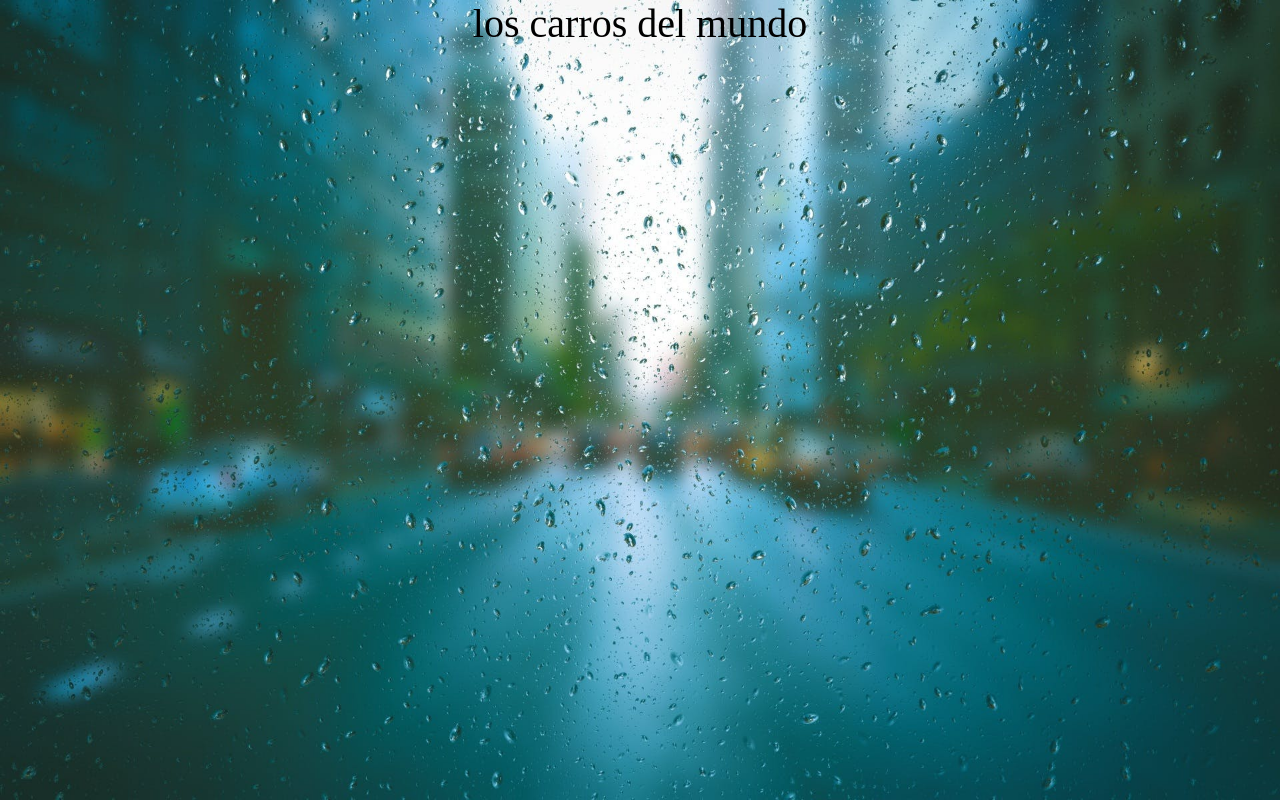
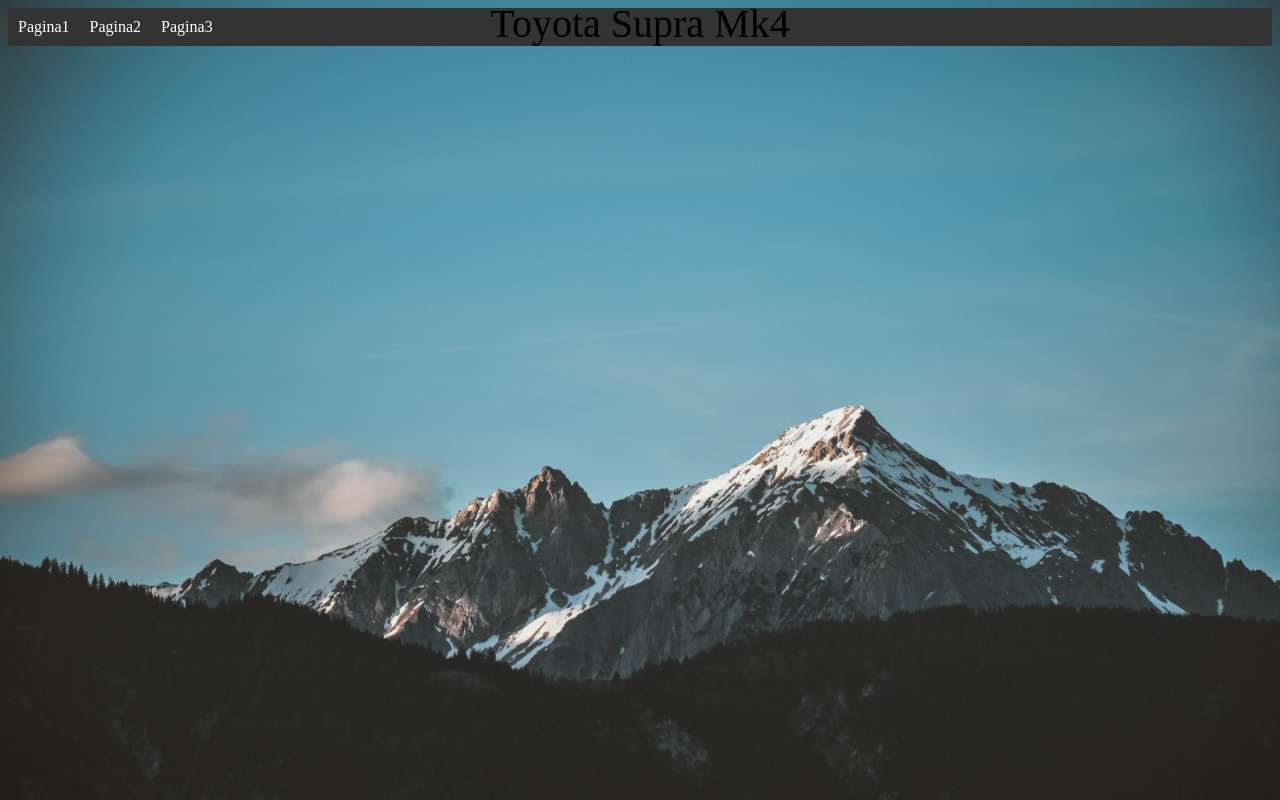
Before and after one commit to samuel216progra/Taller_Laboratorio1, a plain HTML site: page index.html in a window 1280 px wide. Drawn offline with Linux system fonts and the light colour scheme.

Commit message:
se descargaron imagines y se trabajo en el css

```diff
--- a/asses/styles.css
+++ b/asses/styles.css
@@ -13,8 +13,37 @@ header{
 }
 
 body{
-    background-image: url('../img/Fondo2.jpg');
+    background-image: url('../img/Fondo3.jpg');
 background-size: cover;
     background-repeat: no-repeat;
 
 }
+
+nav {
+    display: flex;
+    justify-content: space-between;
+    align-items: center;
+    background-color: #333;
+    color: #fff;
+    padding: 10px;
+}
+
+nav ul {
+    list-style: none;
+    display: flex;
+    margin: 0;
+    padding: 0;
+}
+
+nav ul li {
+    margin-right: 20px;
+}
+
+nav ul li:last-child {
+    margin-right: 0;
+}
+
+nav a {
+    color: #fff;
+    text-decoration: none;
+}
--- a/index.html
+++ b/index.html
@@ -7,8 +7,16 @@
     <title>Laboratorio1</title>
 </head>
 <body>
-    <header>los carros   del mundo</header>
+    <header>Toyota Supra Mk4</header>
 
+    <nav>
+        <ul>
+            <li><a href="#">Pagina1</a></li>
+            <li><a href="#">Pagina2</a></li>
+            <li><a href="#">Pagina3</a></li>
+
+        </ul>
+        </nav>
 
     <script src="./asses/Logica.js"></script>
 </body>
```
Also changed, not shown: img/Fondo3.jpg (added), img/pexels-deane-bayas-13627442.jpg (added), img/pexels-garvin-st-villier-3874330.jpg (added), img/pexels-jonathan-cooper-9762341 (1).jpg (added), img/pexels-photos-by-kriz-17990506.jpg (added).
